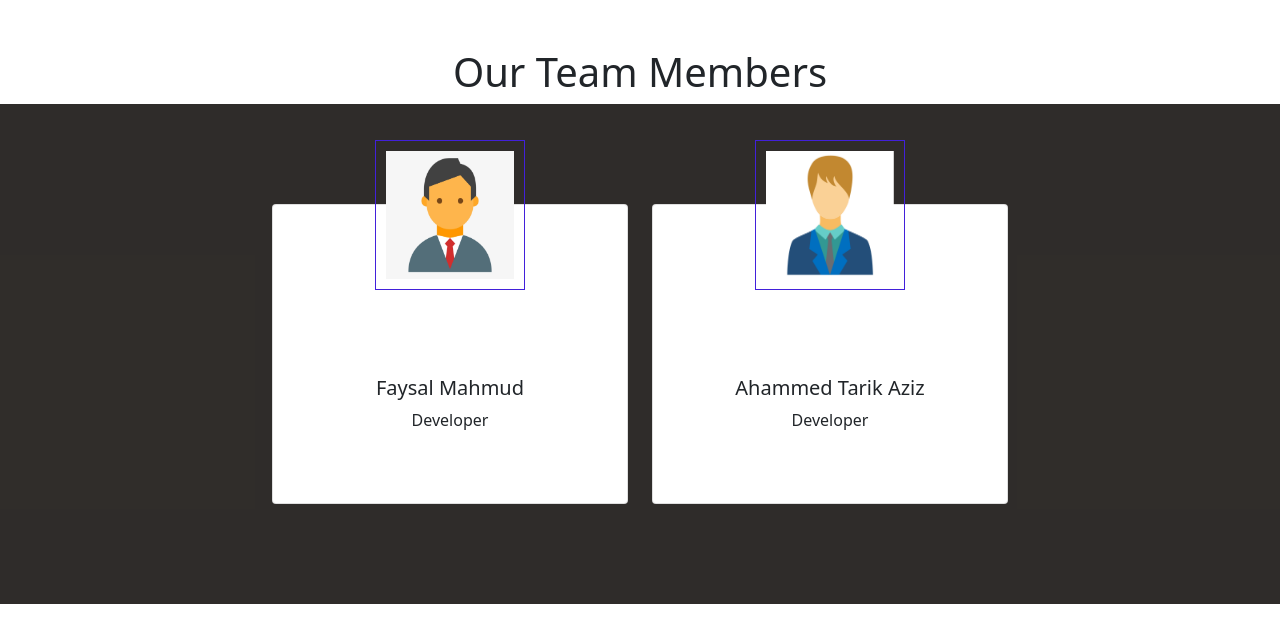
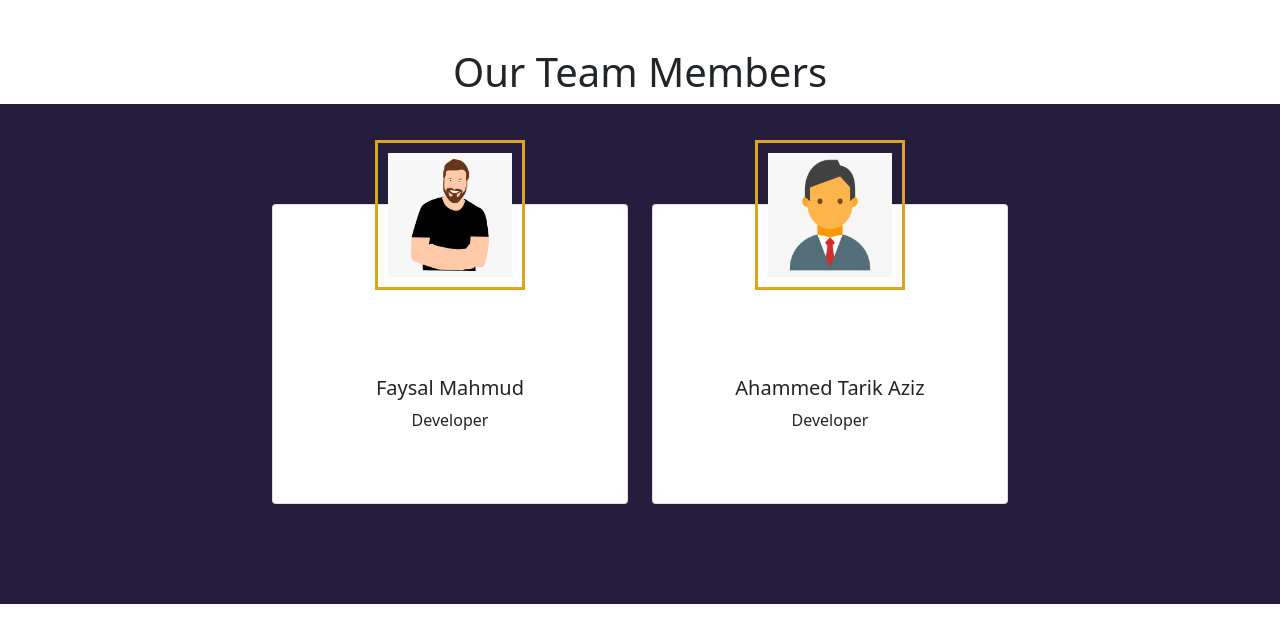
Before and after one commit to Faysal-MD/computer-components-and-accessories, a PHP site: page /html/teamPage.html in a window 1280 px wide. Shown: the top 643 px of the page. Run offline with PHP 8.4, Linux system fonts and the light colour scheme.

Commit message:
teamPage

```diff
--- a/css/teamPage.css
+++ b/css/teamPage.css
@@ -12,12 +12,11 @@
     margin-bottom: 100px;
     padding: 5px;
     height: 300px;
-    /* box-shadow: 5px 5px white; */
 }
 .topIcon{
     width: 150px;
     height:150px;
-    border: 1px solid #4220da;
+    border: 3px solid goldenrod;
     padding: 10px;
     position: relative;
     bottom: 70px;
--- a/html/teamPage.html
+++ b/html/teamPage.html
@@ -45,7 +45,7 @@
                 </div>
             </div>
         </div> -->
-        <section id="service" style="background-color:#1f1c19ec">
+        <section id="service" style="background-color:#0e0329e5">
             <div class="container">
                 <div class="row d-flex justify-content-center">
                     <div class="col-md-4">
```
Also changed, not shown: images/user1.png, images/user2.png.
